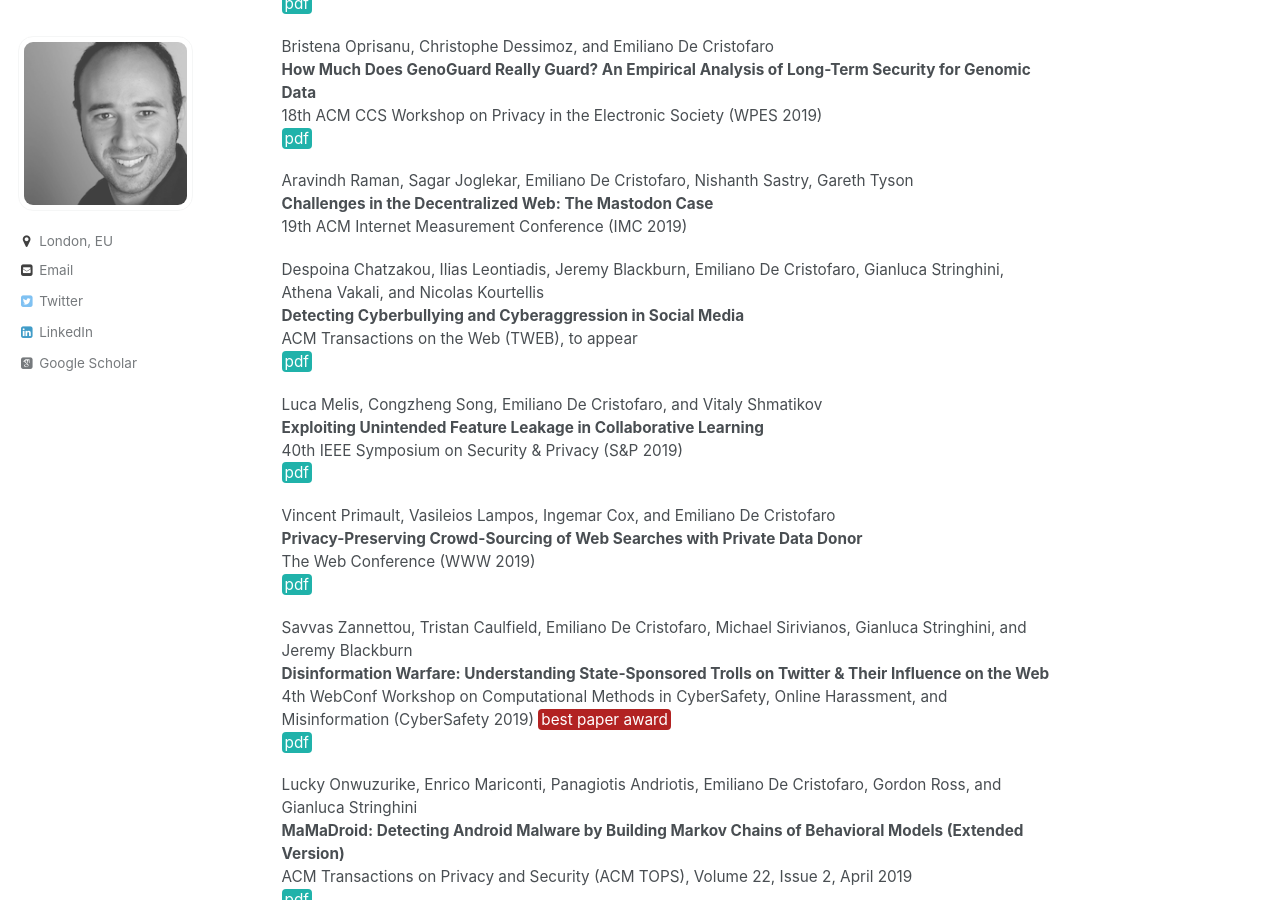
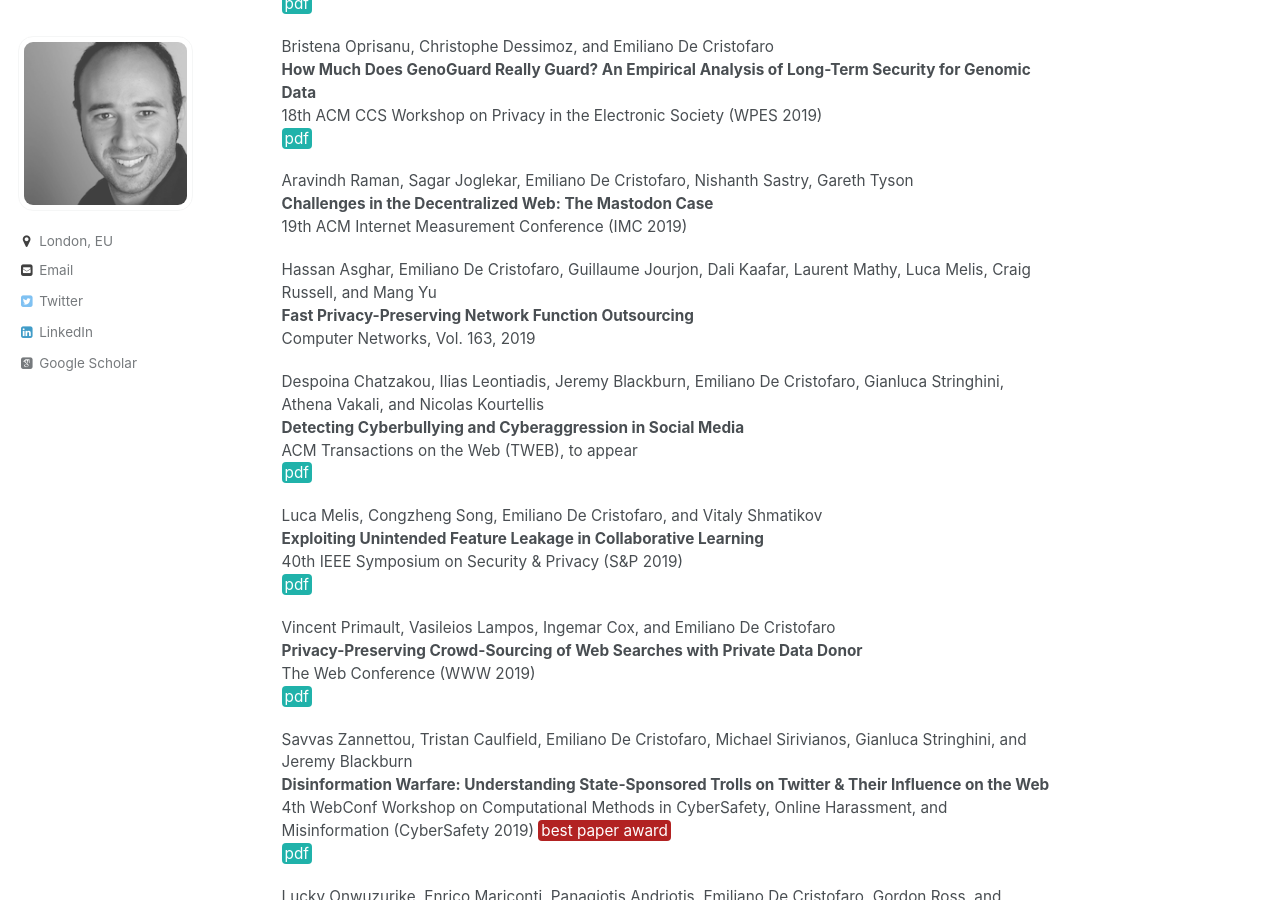
Before and after one commit to emidec/emidec.github.io, a Jekyll site: the page built from _pages/publications.md, in a window 1280 px wide and 900 px high, scrolled down 606 px. Built offline with Jekyll 4.4.1, drawn with Linux system fonts in a browser that asks for light colours; some web fonts are replaced.

Commit message:
networks

```diff
--- a/_pages/publications.md
+++ b/_pages/publications.md
@@ -32,6 +32,11 @@ Bristena Oprisanu, Christophe Dessimoz, and Emiliano De Cristofaro
 Aravindh Raman, Sagar Joglekar, Emiliano De Cristofaro, Nishanth Sastry, Gareth Tyson
 **Challenges in the Decentralized Web: The Mastodon Case**
 19th ACM Internet Measurement Conference (IMC 2019)
+
+Hassan Asghar, Emiliano De Cristofaro, Guillaume Jourjon, Dali Kaafar, Laurent Mathy, Luca Melis, Craig Russell, and Mang Yu
+**Fast Privacy-Preserving Network Function Outsourcing**
+Computer Networks, Vol. 163, 2019
+
 
 Despoina Chatzakou, Ilias Leontiadis, Jeremy Blackburn, Emiliano De Cristofaro, Gianluca Stringhini, Athena Vakali, and Nicolas Kourtellis
 **Detecting Cyberbullying and Cyberaggression in Social Media**
```
